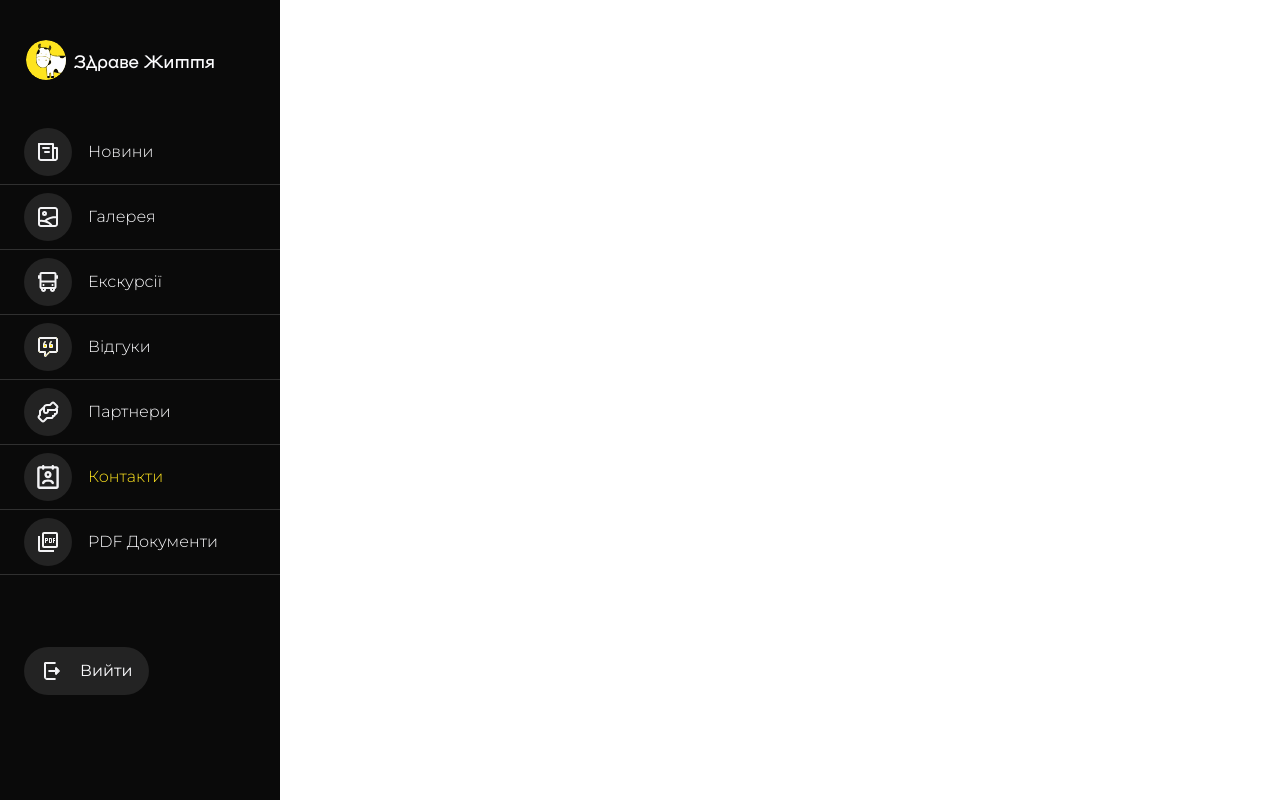
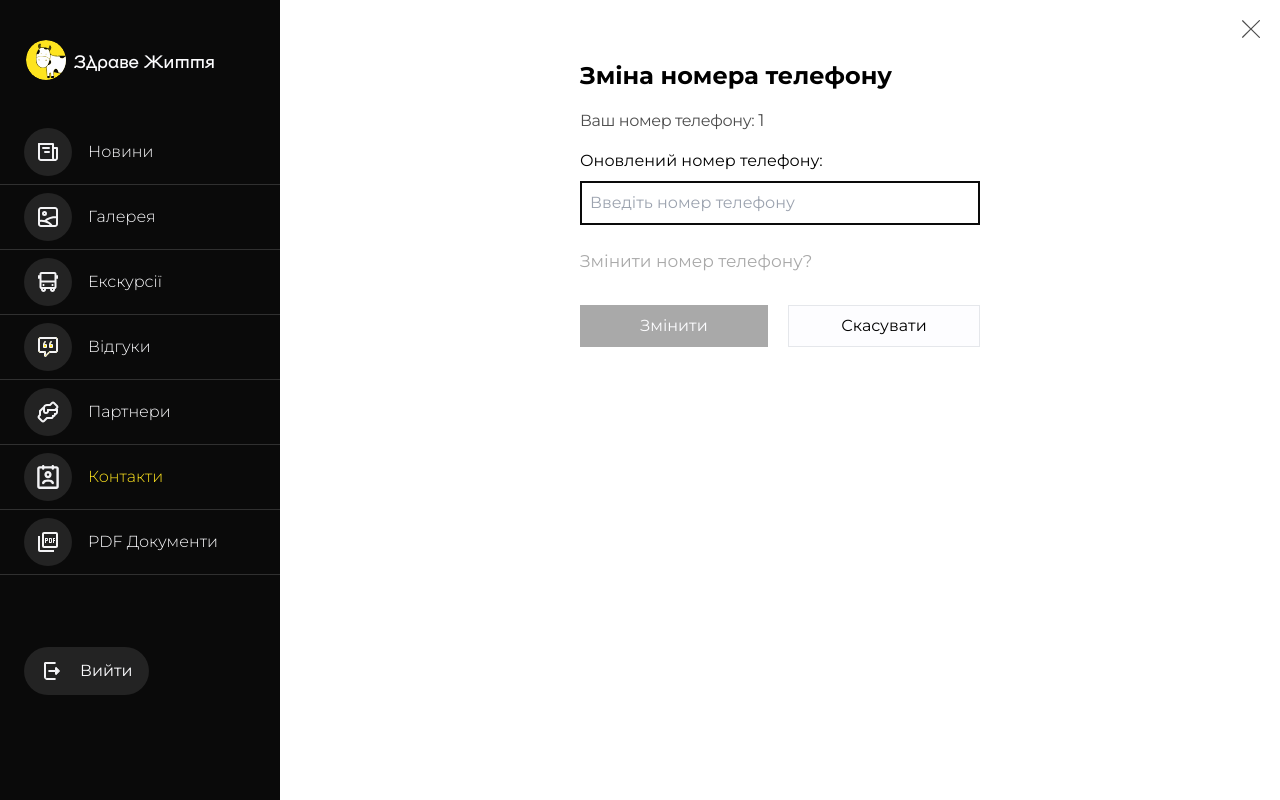
Before and after one commit to baza-trainee/cows-shelter-frontend, a React (Vite) app: page /admin/contacts/edit/1 in a window 1280 px wide. Built offline with nearby package versions, Linux system fonts and the light colour scheme.

Commit message:
feat(admin contacts): Add edit contacts functionality

```diff
--- a/src/App.tsx
+++ b/src/App.tsx
@@ -13,6 +13,7 @@ import Partners from './pages/admin/partners';
 import AddPartner from './pages/admin/partners/add';
 import EditPartner from './pages/admin/partners/edit';
 import Contacts from './pages/admin/contacts';
+import EditContacts from './pages/admin/contacts/edit';
 
 const App = () => {
   return (
@@ -30,6 +31,7 @@ const App = () => {
         <Route path="partners/add" element={<AddPartner />} />
         <Route path="partners/edit/:id" element={<EditPartner />} />
         <Route path="contacts" element={<Contacts />} />
+        <Route path="contacts/edit/:contact" element={<EditContacts />} />
       </Route>
       {/* <Route element={<ProtectedRoute />}>
         <Route path="/add" element={<AddPost />} />
--- a/src/pages/admin/contacts/edit.tsx
+++ b/src/pages/admin/contacts/edit.tsx
@@ -1,78 +1,148 @@
-import { Dispatch, SetStateAction, useEffect, useState } from 'react';
+import { ChangeEvent, Dispatch, SetStateAction, useEffect, useState } from 'react';
+import cross from '@/assets/icons/icon_close.svg'
+import { Link, useParams } from 'react-router-dom';
 
-type EditContactsProps = {
-  data: string;
-  setIsModalOpen: Dispatch<SetStateAction<boolean>>;
-};
+//type EditContactsProps = {
+//  data?: string;
+  //setIsModalOpen?: Dispatch<SetStateAction<boolean>>;
+//};
 
-const Edit = ({ setIsModalOpen, data }: EditContactsProps) => {
-  const [phone, setPhone] = useState('');
-  const [email, setEmail] = useState('');
-  const [currentType, setCurrentType] = useState('');
+const EditContacts = () => {
+  const [phone, setPhone] = useState<string>('');
+  const [email, setEmail] = useState<string>('');
+  const [currentType, setCurrentType] = useState<string>('');
+  const [error, setError] = useState<boolean>(false);
+  const [disable, setDisable] = useState<boolean>(true);
+  const { contact } = useParams();
+  const possessiveCaseText = getText(currentType, 'possessive');
+  const subjectiveCaseText = getText(currentType, 'subjective');
+  const accusativeCaseText = getText(currentType, 'accusative');
 
   useEffect(() => {
     const emailRegex = /^[A-Za-z0-9._%+-]+@[A-Za-z0-9.-]+\.[A-Za-z]{2,}$/;
-    if (emailRegex.test(data)) {
-      setEmail(data);
-      setCurrentType('email');
+    if (contact) {
+      if (emailRegex.test(contact)) {
+        setEmail(contact);
+        setCurrentType('email');
+      } else {
+        setPhone(contact);
+        setCurrentType('phone');
+      }
+    }
+  }, [contact]);
+
+  const changeHandler = (e: ChangeEvent<HTMLInputElement>): void => {
+    if (currentType === 'email') {
+      setEmail(e.target.value);
     } else {
-      setPhone(data);
-      setCurrentType('phone');
+      setPhone(e.target.value);
     }
-  }, [data]);
+    if (isValidEmail(email) || isValidPhone(phone)) {
+      setError(false);
+      setDisable(false);
+    } else {
+      setError(true);
+      setDisable(true);
+    }
+  };
 
+  function isValidEmail(email: string) {
+    let isValid = /\S+@\S+\.\S+/.test(email);
+    return isValid;
+  };
+
+  function isValidPhone(phone: string) {
+    let isValid =
+      /^((\+38)?\(?\d{3}\)?[\s\.-]?(\d{7}|\d{3}[\s\.-]\d{2}[\s\.-]\d{2}|\d{3}-\d{4}))/.test(
+        phone
+      );
+    return isValid;
+  };
+
+  function getText(curType: string, caseContact: string) {
+    let resultedText = '';
+    if (curType === "email") {
+        switch(caseContact) {
+          case "subjective" :
+            resultedText += " електронна пошта";
+          break;
+          case "possessive" :
+            resultedText += ' електронної пошти';
+          break;
+          case "accusative":
+            resultedText += ' електронну пошту';
+          break;
+        }
+    } else {
+        switch (caseContact) {
+          case 'subjective':
+            resultedText += ' номер телефону';
+            break;
+          case 'possessive':
+            resultedText += ' номера телефону';
+            break;
+          case 'accusative':
+            resultedText += ' номер телефону';
+            break;
+        }
+    }
+    return resultedText;
+  };
   console.log(currentType === 'email' ? email : phone);
 
   return (
-    <div className="left-1/6 fixed top-0 z-20 h-full w-5/6 bg-[rgba(0,0,0,0.6)]">
-      <div className="absolute left-[50%] top-[50%] z-[9999] flex h-[60vh] w-[50vw] -translate-x-[50%] -translate-y-[50%] items-center justify-center gap-4 bg-white px-4 py-8 text-black">
-        <form className="flex flex-1 flex-col gap-4 p-4 text-base">
+    <div className="flex justify-center pt-[3.75rem]">
+      <Link to="/admin/contacts">
+        <img src={cross} className="absolute right-5 top-5" />
+      </Link>
+      <div className="max-w-[25rem]">
+        <form className="flex flex-1 flex-col gap-4 text-base">
           <h4 className="text-2xl font-bold">
-            {`Зміна
-            ${
-              currentType === 'email' ? 'електронної пошти' : 'номера телефону'
-            }`}
+            {`Зміна ${possessiveCaseText}`}
           </h4>
-          <p className="text-graphite">
-            {`Ваш ${
-              currentType === 'email' ? 'електронна пошта' : 'номер телефону'
-            }: `}
-            <span className="text-[17px]">{data}</span>
+          <p className="tracking-tight text-graphite">
+            {`${
+              currentType === 'email' ? 'Ваша' : 'Ваш'
+            } ${subjectiveCaseText}:`}
+            <span className="text-[1.06rem]"> {contact}</span>
           </p>
           <label>
             {`
             ${
-              currentType === 'email'
-                ? 'Оновлена електронна пошта'
-                : 'Оновлений номер телефону'
-            }:`}
+              currentType === 'email' ? 'Оновлена' : 'Оновлений'
+            } ${subjectiveCaseText}:`}
             <input
               type="text"
               placeholder={`Введіть ${
-                currentType === 'email' ? 'електронну пошту' : 'номер телефону'
+                currentType === 'email' ? 'нову адресу' : 'номер телефону'
               }`}
-              //value={}
-              className="my-2 w-full border-2 border-black p-2"
-              onChange={(e) =>
-                currentType === 'email'
-                  ? setEmail(e.target.value)
-                  : setPhone(e.target.value)
-              }
+              className={`${
+                error
+                  ? "border-red focus: border bg-[url('/src/assets/icons/icon_alert_circle.svg')] bg-[98%_50%] bg-no-repeat focus:border-transparent"
+                  : ''
+              } my-2 mr-[2.3rem] w-full border-2 border-black p-2`}
+              onChange={changeHandler}
             />
+            {error ? (
+              <span className="text-red">
+                {`Некоректний формат ${possessiveCaseText}`}
+              </span>
+            ) : null}
           </label>
-          <p className="text-[17px] text-disabled">{`Змінити ${
-            currentType === 'email' ? 'електронну пошту' : 'номер телефону'
-          }?`}</p>
-          <div className="flex gap-4">
-            <button className="mt-4 w-[8rem] text-white bg-disabled p-2 hover:bg-gray-300">
+          <p className="text-[17px] text-disabled">{`Змінити ${accusativeCaseText}?`}</p>
+          <div className="flex w-full gap-5">
+            <button
+              className={`mt-4 w-[12rem] ${
+                disable ? 'bg-disabled' : 'bg-accent'
+              } py-2 text-white`}
+            >
               Змінити
             </button>
-            <button
-              onClick={() => setIsModalOpen(false)}
-              className="mt-4 w-[8rem] bg-white p-2 hover:bg-red-300 border"
-            >
-              Скасувати
-            </button>
+            <Link to="/admin/contacts">
+              <button className="mt-4 w-[12rem] border bg-white py-2 hover:bg-red-300">
+                Скасувати
+              </button>
+            </Link>
           </div>
         </form>
       </div>
@@ -80,4 +150,4 @@ const Edit = ({ setIsModalOpen, data }: EditContactsProps) => {
   );
 };
 
-export default Edit;
+export default EditContacts;
--- a/src/pages/admin/contacts/index.tsx
+++ b/src/pages/admin/contacts/index.tsx
@@ -1,7 +1,9 @@
 import { useState } from 'react';
 // import Confirm from '@/components/admin/Confirm';
+import Confirm from '@/components/admin/Confirm';
 import { BsFillPencilFill, BsFillTrash3Fill } from 'react-icons/bs';
-import Edit from './edit';
+//import Edit from './edit';
+import { Link } from 'react-router-dom';
 
 const contacts = {
   phone: '+380 987 675 765',
@@ -9,54 +11,74 @@ const contacts = {
 };
 
 const Contacts = () => {
-  const [data, setData] = useState('');
-  // const [showConfirm, setShowConfirm] = useState(false);
-  const [isModalOpen, setIsModalOpen] = useState(false);
+  //const [data, setData] = useState('');
+  const [showConfirm, setShowConfirm] = useState(false);
+  const [showConfirmEmail, setShowConfirmEmail] = useState(false);
+  //const [isModalOpen, setIsModalOpen] = useState(false);
   return (
     <div className="relative flex min-h-screen flex-col items-start pt-10">
       <h3 className="mb-8 ml-8 text-[32px] font-semibold">Контакти</h3>
-      <div className="mb-4 flex max-w-[21.5rem] flex-col items-center justify-between border border-black px-[90px] ml-8 pt-8">
+      <div className="mb-4 ml-8 flex max-w-[21.5rem] flex-col items-center justify-between border border-black px-[90px] pt-8">
         <h2 className="pb-2 text-center text-base">Ваша електронна адреса:</h2>
         <p className="pb-8 text-lg font-bold text-darkgray">{contacts.email}</p>
         <div className="flex bg-lightgrey">
+          <Link to={`/admin/contacts/edit/${contacts.email}`}>
             <button
-            onClick={() => {
-              setData(contacts.email), setIsModalOpen(true);
-            }}
               className="lightgrey border border-r-darkgray border-t-darkgray px-[4.65rem]  py-2 text-xl text-black hover:text-accent"
             >
               <BsFillPencilFill />
             </button>
+          </Link>
+
           <button
             className="border border-t-darkgray px-[4.65rem] py-2 text-xl text-black hover:text-red-500"
-            // onClick={() => setShowConfirm(true)}
+            onClick={() => setShowConfirmEmail(true)}
+          >
+            <BsFillTrash3Fill />
+          </button>
+          {showConfirmEmail && (
+            <Confirm
+              setShowConfirm={setShowConfirmEmail}
+              title="Ви впевнені, що хочете видалити електронну пошту?"
+              onConfirm={() => {
+                console.log('delete');
+              }}
+            />
+          )}
+        </div>
+      </div>
+      <div className="ml-8 flex max-w-[21.5rem] flex-col items-center justify-between border border-black px-[90px]  pt-8">
+        <h2 className="pb-2 text-center text-base">Ваш номер телефону:</h2>
+        <p className="pb-8 text-lg font-bold text-darkgray">{contacts.phone}</p>
+        <div className="flex bg-lightgrey">
+          <Link to={`/admin/contacts/edit/${contacts.phone}`}>
+            <button
+              //onClick={() => {
+              //  setData(contacts.phone), setIsModalOpen(true);
+              //}}
+              className="border border-r-darkgray border-t-darkgray  px-[4.65rem] py-2 text-xl text-black hover:text-accent "
+            >
+              <BsFillPencilFill />
+            </button>
+          </Link>
+          <button
+            className="border border-t-darkgray px-[4.65rem] py-2 text-xl text-black hover:text-red-500"
+            onClick={() => setShowConfirm(true)}
           >
             <BsFillTrash3Fill />
           </button>
         </div>
       </div>
-      <div className="flex max-w-[21.5rem] flex-col items-center justify-between border border-black px-[90px] ml-8  pt-8">
-        <h2 className="pb-2 text-center text-base">Ваш номер телефону:</h2>
-        <p className="pb-8 text-lg font-bold text-darkgray">{contacts.phone}</p>
-        <div className="flex bg-lightgrey">
-          <button
-            onClick={() => {
-              setData(contacts.phone), setIsModalOpen(true);
+      {/*isModalOpen && <Edit data={data} />*/}
+      {showConfirm && (
+        <Confirm
+          setShowConfirm={setShowConfirm}
+          title="Ви впевнені, що хочете видалити номер телефону?"
+          onConfirm={() => {
+            console.log('delete');
           }}
-            className="border border-r-darkgray border-t-darkgray  px-[4.65rem] py-2 text-xl text-black hover:text-accent "
-          >
-            <BsFillPencilFill />
-          </button>
-          <button
-            className="border border-t-darkgray px-[4.65rem] py-2 text-xl text-black hover:text-red-500"
-            // onClick={() => setShowConfirm(true)}
-          >
-            <BsFillTrash3Fill />
-          </button>
-        </div>
-      </div>
-      {isModalOpen && <Edit setIsModalOpen={setIsModalOpen} data={data} />}
-      {/* {showConfirm && <Confirm setShowConfirm={setShowConfirm} />} */}
+        />
+      )}
     </div>
   );
 };
--- a/tailwind.config.js
+++ b/tailwind.config.js
@@ -15,7 +15,8 @@ export default {
         lightyellow: '#FFFDED',
         yellowshadow: '#DEDCCD',
         lightgrey: '#F3F3F5',
-        error: '#ba0f30'
+        error: '#ba0f30',
+        red: '#F23B3B',
       },
       fontFamily: {
         namu: ['namu', 'sans-serif']
```
Also changed, not shown: src/assets/icons/icon_alert_circle.svg (added), src/assets/icons/icon_close.svg (added). Lines whose indentation alone changed are shown as unchanged.
